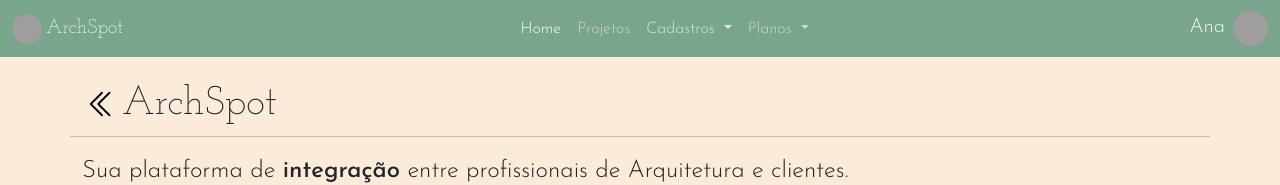
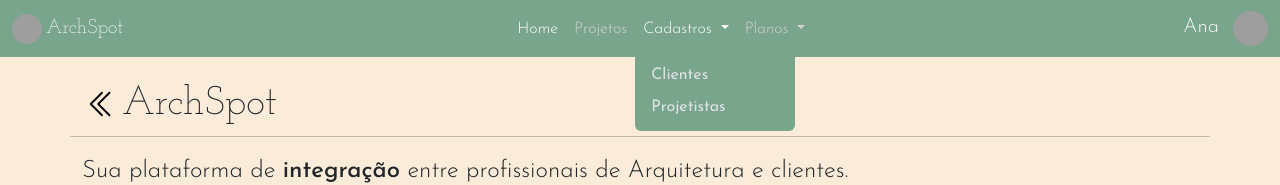
Before and after one commit to ArchSpot-Project/projeto-EngSoftware3, an Angular app in the folder ArchSpot-FrontEnd/archspot-angular/: page / in a window 1280 px wide. Both pictures are taken after a click on the link "Cadastros". Shown: the top 185 px of the page. Built offline with nearby package versions, Linux system fonts and the light colour scheme; grey boxes are pictures that could not be loaded.

Commit message:
fix: dropdowwn menu na navbar

```diff
--- a/ArchSpot-FrontEnd/archspot-angular/src/app/layout/layout.module.ts
+++ b/ArchSpot-FrontEnd/archspot-angular/src/app/layout/layout.module.ts
@@ -1,12 +1,14 @@
 import { NgModule } from '@angular/core';
 import { CommonModule } from '@angular/common';
 import { NavbarComponent } from './navbar/navbar.component';
+import { NgbDropdownModule } from '@ng-bootstrap/ng-bootstrap';
 
 
 
 @NgModule({
   imports: [
-    CommonModule
+    CommonModule,
+    NgbDropdownModule
   ]
 })
 export class LayoutModule { }
--- a/ArchSpot-FrontEnd/archspot-angular/src/app/layout/navbar/navbar.component.css
+++ b/ArchSpot-FrontEnd/archspot-angular/src/app/layout/navbar/navbar.component.css
@@ -0,0 +1,11 @@
+.dropdown-menu {
+  background-color: #78A58B !important; /* mesma cor da navbar */
+  border: none;
+}
+
+
+
+.dropdown-item:hover {
+  background-color: #78A58B; /* tom mais escuro para hover */
+  color: #fff;
+}
--- a/ArchSpot-FrontEnd/archspot-angular/src/app/layout/navbar/navbar.component.html
+++ b/ArchSpot-FrontEnd/archspot-angular/src/app/layout/navbar/navbar.component.html
@@ -1,52 +1,56 @@
 <nav class="navbar navbar-expand-lg fixed-top" data-bs-theme="dark" style="background-color: #78A58B;">
   <div class="container-fluid">
-    <div class="rounded" style="background-color: #19535F;">
+    <div class="rounded" style="background-color: #19535F;"></div>
 
-    </div>
     <a class="navbar-brand" href="#">
-      <img src="assets/img/icon.jpg" alt="" class="rounded-circle me-1 d-inline-block align-text-middle" width="30"
-        height="30">
-      <span class="font-logo">ArchSpot</span></a>
+      <img src="assets/img/icon.jpg" alt="" class="rounded-circle me-1 d-inline-block align-text-middle" width="30" height="30">
+      <span class="font-logo">ArchSpot</span>
+    </a>
+
     <button class="navbar-toggler" type="button" data-bs-toggle="collapse" data-bs-target="#navbarSupportedContent"
       aria-controls="navbarSupportedContent" aria-expanded="false" aria-label="Toggle navigation">
       <span class="navbar-toggler-icon"></span>
     </button>
+
     <div class="collapse navbar-collapse" id="navbarSupportedContent">
       <ul class="navbar-nav m-auto mb-2 mb-lg-0">
         <li class="nav-item">
           <a class="nav-link active" aria-current="page" href="#">Home</a>
         </li>
+
         <li class="nav-item">
           <a class="nav-link" aria-current="page" href="#">Projetos</a>
         </li>
-        <li class="nav-item dropdown">
-          <a class="nav-link dropdown-toggle" href="#" role="button" data-bs-toggle="dropdown" aria-expanded="false">
+
+        <!-- Dropdown Cadastros -->
+        <li class="nav-item dropdown" ngbDropdown>
+          <a class="nav-link dropdown-toggle" ngbDropdownToggle href="#">
             Cadastros
           </a>
-          <ul class="dropdown-menu">
+          <ul ngbDropdownMenu class="dropdown-menu">
             <li><a class="dropdown-item" href="#">Clientes</a></li>
             <li><a class="dropdown-item" href="#">Projetistas</a></li>
           </ul>
         </li>
-        <li class="nav-item dropdown">
-          <a class="nav-link dropdown-toggle" href="#" role="button" data-bs-toggle="dropdown" aria-expanded="false">
+
+        <!-- Dropdown Planos -->
+        <li class="nav-item dropdown" ngbDropdown>
+          <a class="nav-link dropdown-toggle" ngbDropdownToggle href="#">
             Planos
           </a>
-          <ul class="dropdown-menu">
+          <ul ngbDropdownMenu class="dropdown-menu">
             <li><a class="dropdown-item" href="#">Plano Livre</a></li>
             <li><a class="dropdown-item" href="#">Plano Autônomo</a></li>
             <li><a class="dropdown-item" href="#">Plano Empresa</a></li>
-            <li>
-              <hr class="dropdown-divider">
-            </li>
+            <li><hr class="dropdown-divider"></li>
             <li><a class="dropdown-item" href="#">Conheça mais...</a></li>
           </ul>
         </li>
       </ul>
 
-      <a role="button" href="#"
-        class="fs-5 link-light link-underline link-underline-opacity-0 link-underline-opacity-75-hover">
-        Ana<img src="assets/img/personas/ana.jpeg" class="rounded-circle ms-2" width="35" height="35">
+      <a role="button" href="#" class="fs-5 link-light link-underline link-underline-opacity-0 link-underline-opacity-75-hover">
+        Ana
+        <img src="assets/img/personas/ana.jpeg" class="rounded-circle ms-2" width="35" height="35">
       </a>
     </div>
   </div>
```
